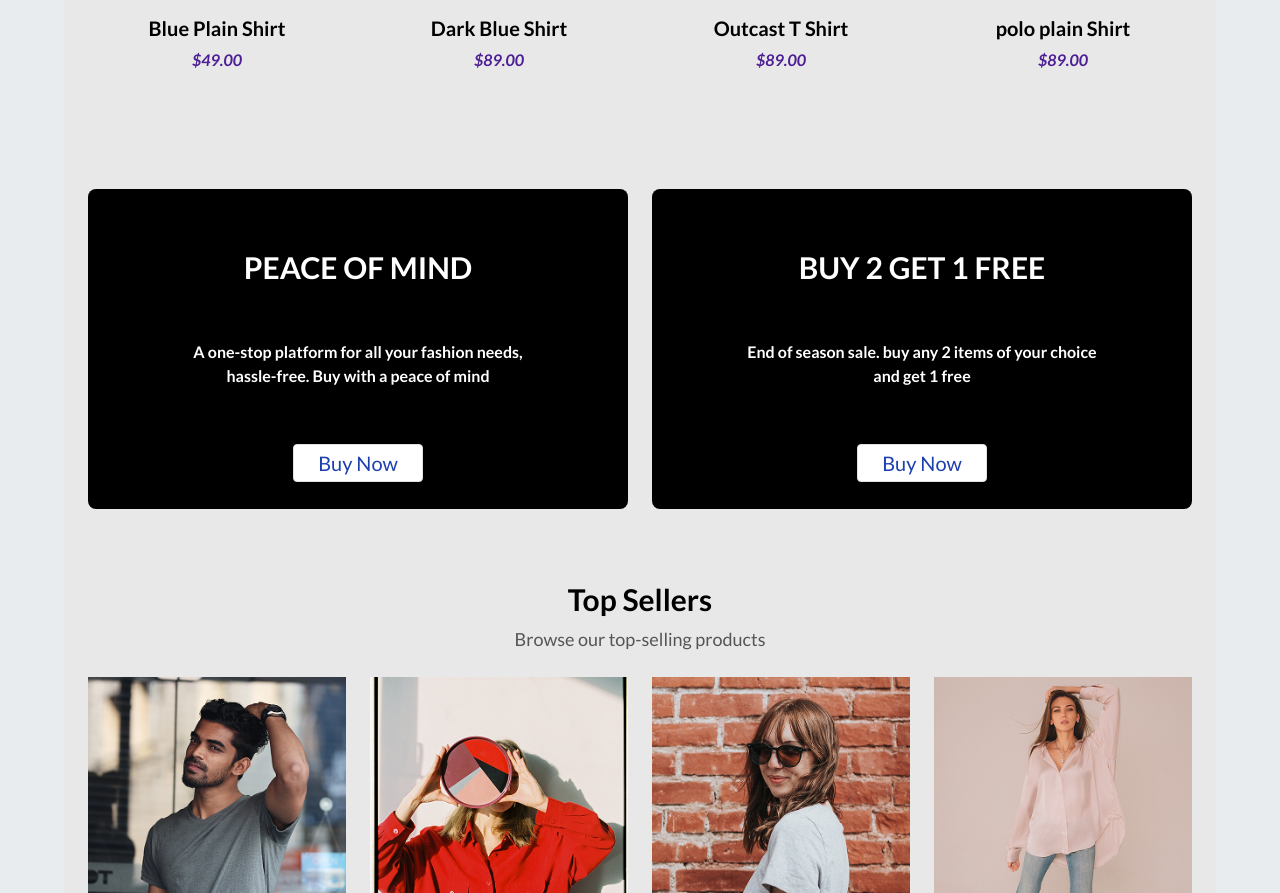
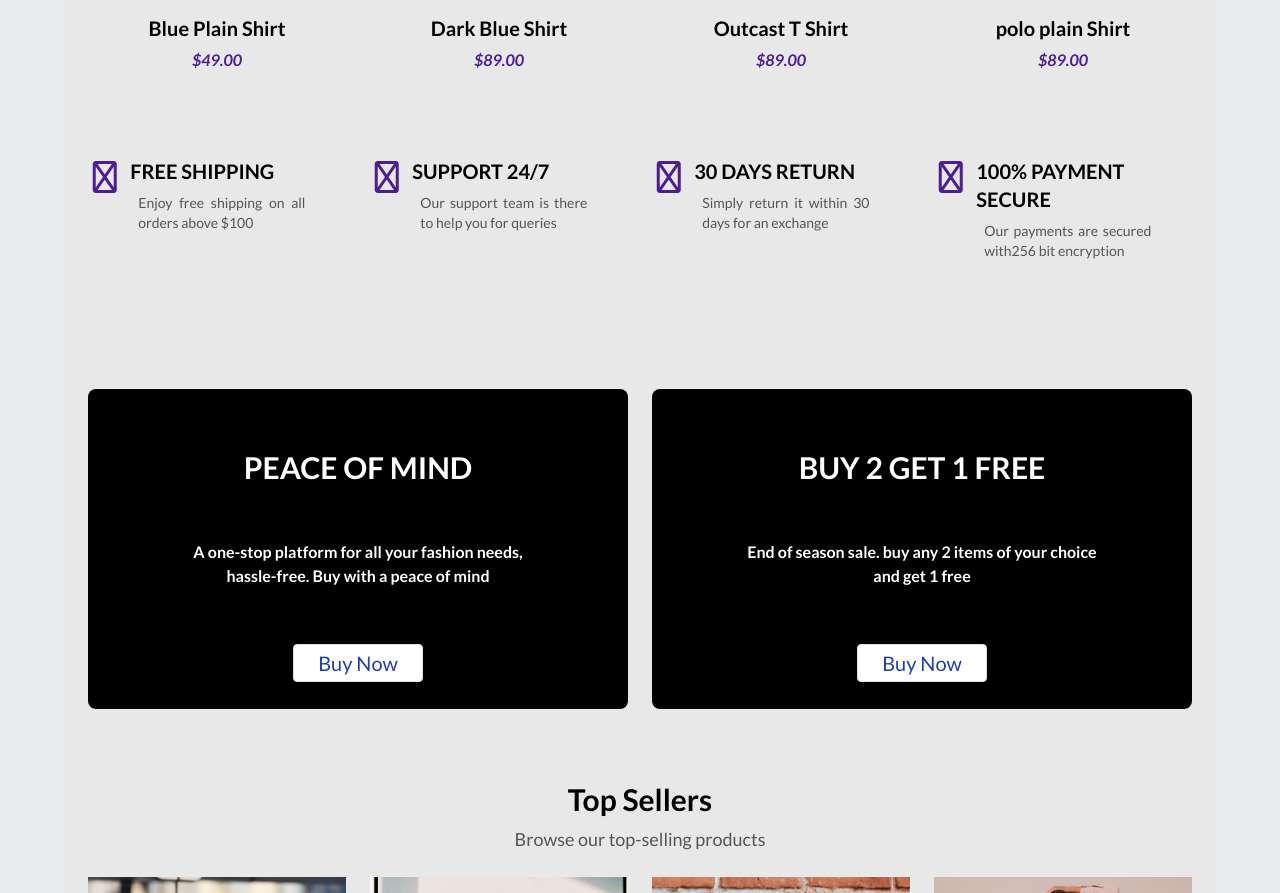
Before and after one commit to DarkRahi999/Brand-eCommerce, a React (Vite) app: page / in a window 1280 px wide. Shown: the part 1547-2440 px from the top of the page. Built offline with nearby package versions, Linux system fonts and the light colour scheme; some icons are missing.

Commit message:
home page design done

```diff
--- /dev/null
+++ b/src/components/Others.jsx
@@ -0,0 +1,17 @@
+import React from 'react'
+
+const Others = ({title, desc, icon}) => {
+  return (
+    <div className='flex justify-center'>
+      <div className="icon w-1/12 pt-2 text-violet-900">
+        {icon}
+      </div>
+      <div className="desc w-10/12 ml-3">
+        <h2 className='text-xl font-bold text-black pb-2 pl-1'>{title}</h2>
+        <p className='justify text-sm w-10/12 pl-3'>{desc}</p>
+      </div>
+    </div>
+  )
+}
+
+export default Others
--- a/src/pages/Home.jsx
+++ b/src/pages/Home.jsx
@@ -6,6 +6,7 @@ import DataP from '../data/topProduct.json'
 import Card from "../components/Card";
 import Button from "../components/Button";
 import Article from "../components/Article";
+import Others from "../components/Others";
 const HomePage = () => {
   return (
     <div>
@@ -18,8 +19,11 @@ const HomePage = () => {
           {DataR.map(({title, src, price, key}) => <Card title={title} src={src} key={key} price={price} />)}
         </div>
       {/* --------{  Support & Other's section  }----------- */}
-        <div className="others py-8">
-
+        <div className="others pt-10 pb-16 lg:pt-16 lg:pb-24 grid grid-cols-1 sm:grid-cols-2 md:grid-cols-3 lg:grid-cols-4 gap-4">
+          <Others title="FREE SHIPPING" desc="Enjoy free shipping on all orders above $100" icon={ <i className="fa-regular fa-truck-fast fa-2xl"></i> } />
+          <Others title="SUPPORT 24/7" desc="Our support team is there to help you for queries" icon={ <i className="fa-regular fa-headset fa-2xl"></i> } />
+          <Others title="30 DAYS RETURN" desc="Simply return it within  30 days for an exchange" icon={ <i className="fa-2x fa-regular fa-arrow-rotate-left fa-2xl"></i> } />
+          <Others title="100% PAYMENT SECURE" desc="Our payments are secured with256 bit encryption" icon={ <i className="fa-regular fa-fingerprint fa-2xl"></i> } />
         </div>
       {/* --------{  Article section  }----------- */}
         <div className="grid grid-cols-1 md:grid-cols-2 center justify-center gap-4 py-8">
```
